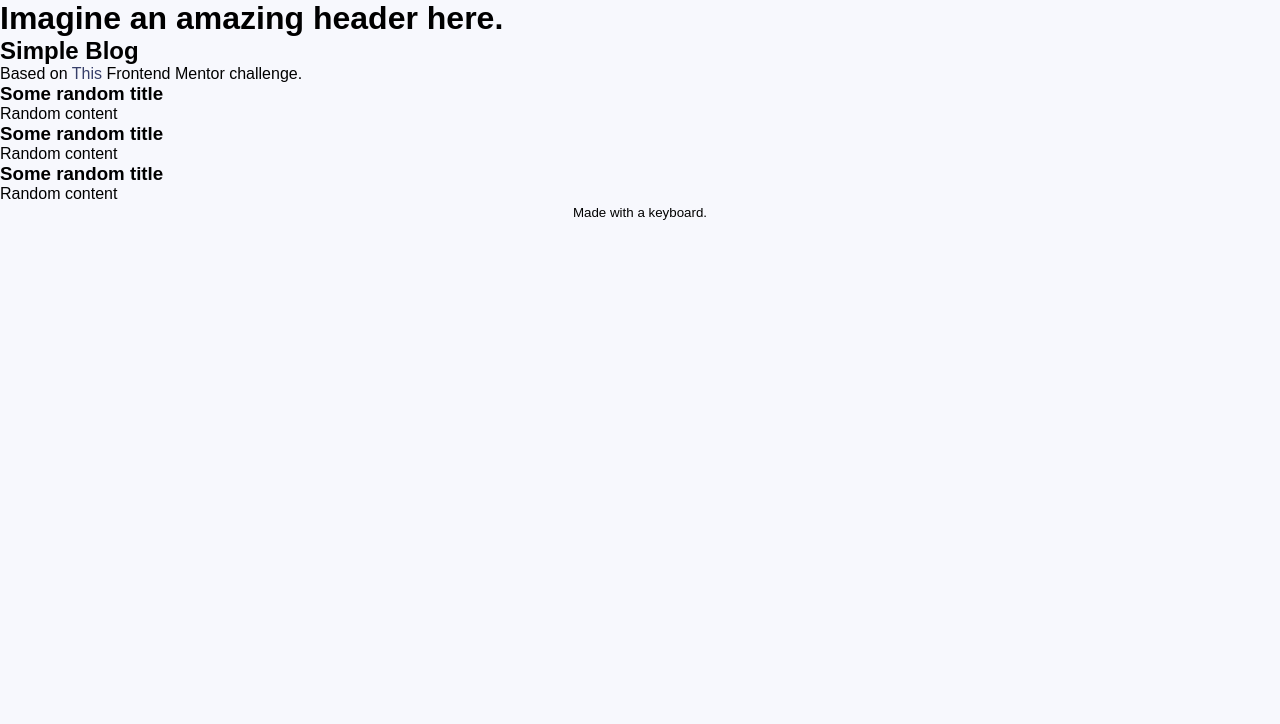
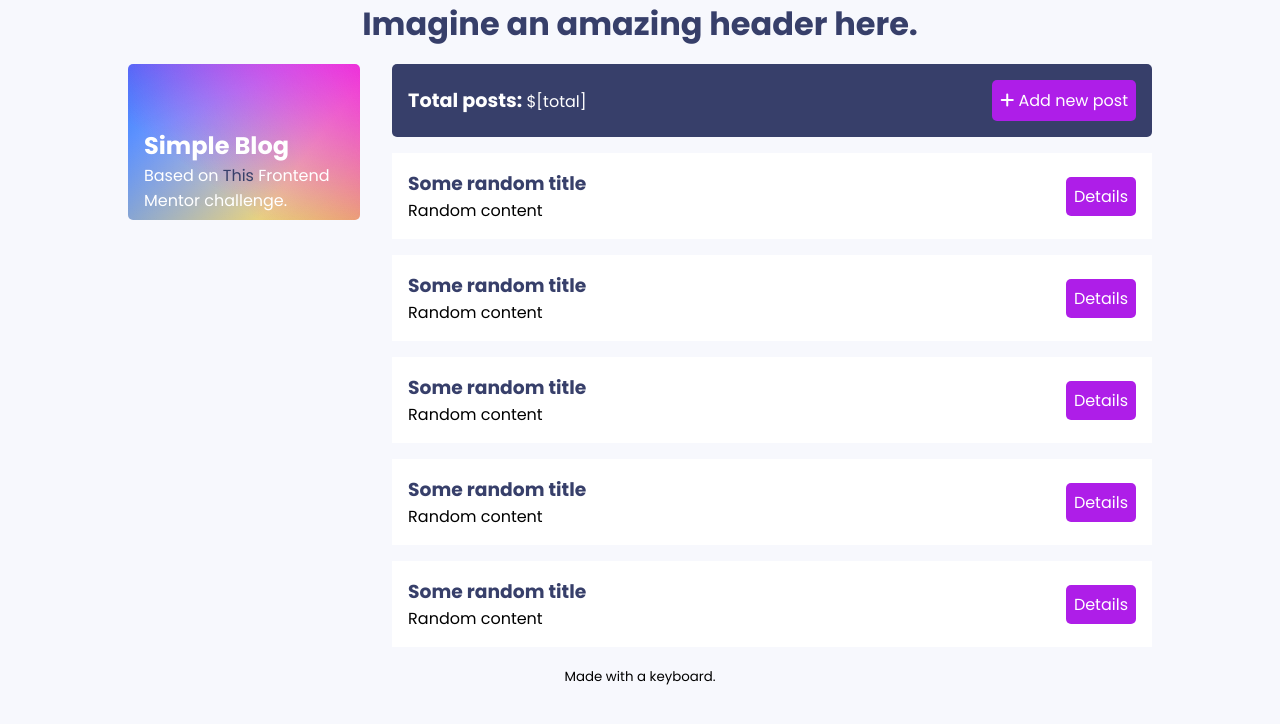
Before and after one commit to wnicolass/posts-reviews, a Python web app: template templates/home/posts.html in a window 1280 px wide. Shown: the top 724 px of the page. Run offline with Jinja, Linux system fonts and the light colour scheme; the template is opened without the code that fills it, so the values that code supplies are empty; some libraries are stand-ins or nearby versions.

Commit message:
feat: add posts.html

```diff
--- a/templates/home/posts.html
+++ b/templates/home/posts.html
@@ -5,43 +5,105 @@
     <meta http-equiv="X-UA-Compatible" content="IE=edge" />
     <meta name="viewport" content="width=device-width, initial-scale=1.0" />
     <title>Blog</title>
+    <link rel="preconnect" href="https://fonts.googleapis.com" />
+    <link rel="preconnect" href="https://fonts.gstatic.com" crossorigin />
+    <link
+      href="https://fonts.googleapis.com/css2?family=Poppins:wght@400;700&display=swap"
+      rel="stylesheet"
+    />
+    <link
+      rel="stylesheet"
+      href="https://cdnjs.cloudflare.com/ajax/libs/font-awesome/6.3.0/css/all.min.css"
+      integrity="sha512-SzlrxWUlpfuzQ+pcUCosxcglQRNAq/DZjVsC0lE40xsADsfeQoEypE+enwcOiGjk/bSuGGKHEyjSoQ1zVisanQ=="
+      crossorigin="anonymous"
+      referrerpolicy="no-referrer"
+    />
     <link rel="stylesheet" href="../../static/styles/general.css" />
+    <link rel="stylesheet" href="../../static/styles/posts.css" />
   </head>
   <body>
+    <div class="wrapper">
       <header>
         <h1>Imagine an amazing header here.</h1>
       </header>
       <main>
-      <div class="heading">
+        <section class="heading">
           <h2>Simple Blog</h2>
           <p>
             Based on
             <a
               href="https://www.frontendmentor.io/challenges/product-feedback-app-wbvUYqjR6"
+              target="_blank"
               >This</a
             >
             Frontend Mentor challenge.
           </p>
+        </section>
+
+        <section id="posts">
+          <div class="new-post">
+            <p><span>Total posts:</span> $[total]</p>
+            <a href="/posts/new" class="btn">
+              <i class="fa-solid fa-plus"></i>
+              Add new post
+            </a>
           </div>
           <ul id="posts">
             <li>
-          <h3>Some random title</h3>
+              <div class="post-info">
+                <h3><a href="#">Some random title</a></h3>
                 <p>Random content</p>
+              </div>
+              <div class="post-actions">
+                <a href="#" class="btn">Details</a>
+              </div>
             </li>
 
             <li>
-          <h3>Some random title</h3>
+              <div class="post-info">
+                <h3><a href="#">Some random title</a></h3>
                 <p>Random content</p>
+              </div>
+              <div class="post-actions">
+                <a href="#" class="btn">Details</a>
+              </div>
             </li>
 
             <li>
-          <h3>Some random title</h3>
+              <div class="post-info">
+                <h3><a href="#">Some random title</a></h3>
                 <p>Random content</p>
+              </div>
+              <div class="post-actions">
+                <a href="#" class="btn">Details</a>
+              </div>
+            </li>
+
+            <li>
+              <div class="post-info">
+                <h3><a href="#">Some random title</a></h3>
+                <p>Random content</p>
+              </div>
+              <div class="post-actions">
+                <a href="#" class="btn">Details</a>
+              </div>
+            </li>
+
+            <li>
+              <div class="post-info">
+                <h3><a href="#">Some random title</a></h3>
+                <p>Random content</p>
+              </div>
+              <div class="post-actions">
+                <a href="#" class="btn">Details</a>
+              </div>
             </li>
           </ul>
+        </section>
       </main>
       <footer>
         <small>Made with a keyboard.</small>
       </footer>
+    </div>
   </body>
 </html>
```
Lines whose indentation alone changed are shown as unchanged.
